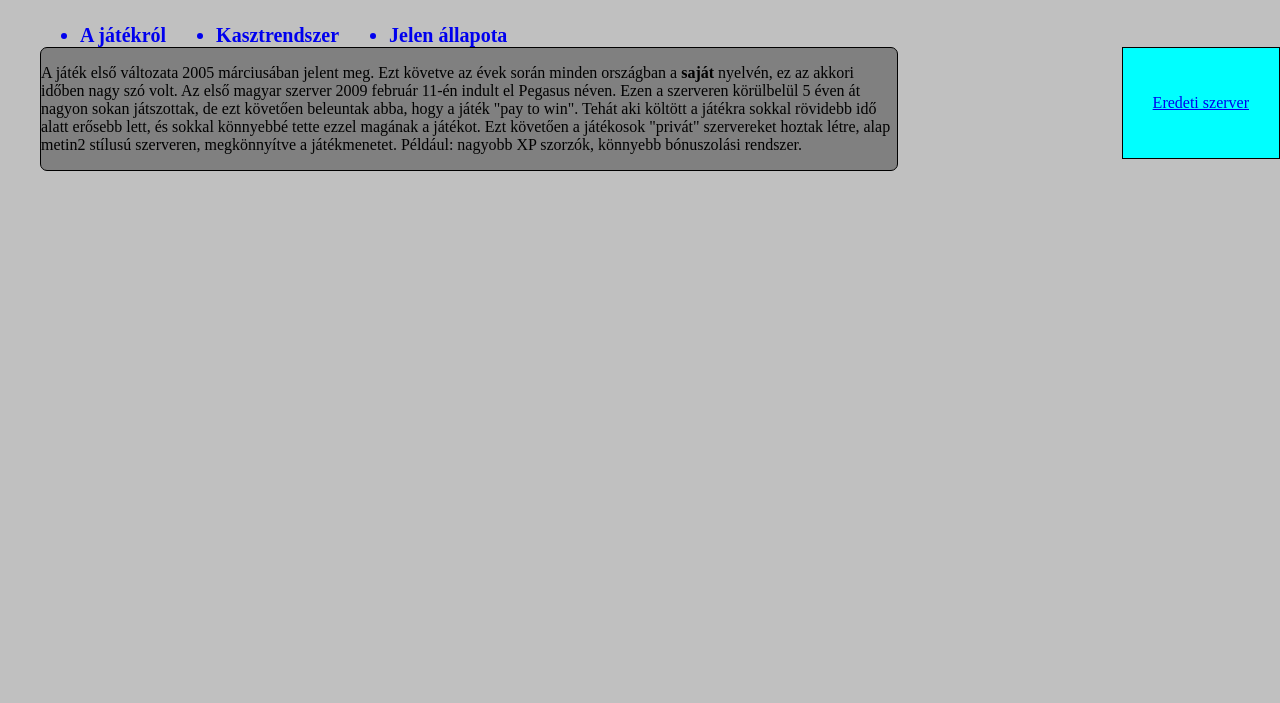
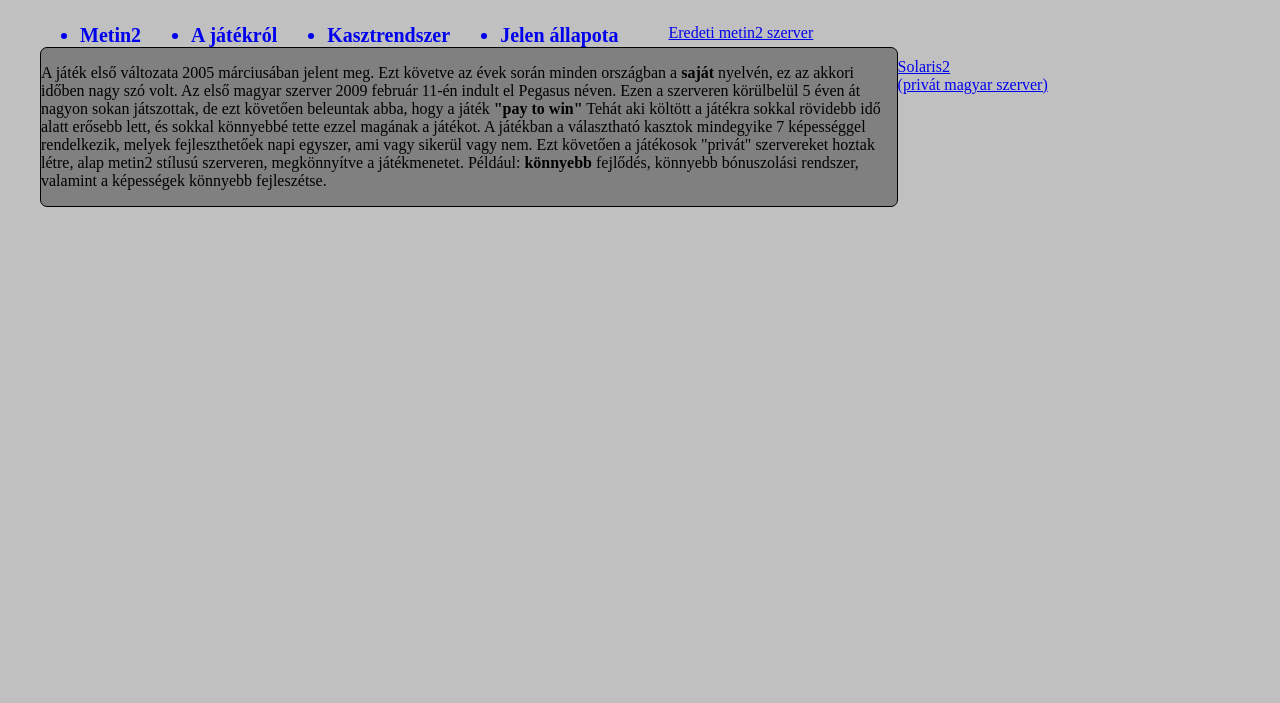
Before and after one commit to Ricsko/weboldal, a plain HTML site: page jatek.html in a window 1280 px wide. Shown: the part 97-800 px from the top of the page. Drawn offline with Linux system fonts and the light colour scheme.

Commit message:
menu átírása, div átírása, játék leírás hozzáadása

```diff
--- a/jatek.html
+++ b/jatek.html
@@ -15,27 +15,30 @@
         </header>
         <div class ="menu">
             <ul>
+                <a href="index.html"> <li>Metin2</li></a>
                 <a href="/jatek.html"> <li>A játékról </li> </a>
-                <a href ="#"> <li>Kasztrendszer </li> </a>
+                <a href ="/kasztok.html"> <li>Kasztrendszer </li> </a>
                 <a href = "#"> <li>Jelen állapota </li> </a>
             </ul>
         </div>
     </div>
-        <div class ="tartalom">
+
             <div id="bal">
                 <p> A játék első változata 2005 márciusában jelent meg. Ezt követve az évek során minden országban a <span style="font-weight: bold;">saját</span> nyelvén, ez az akkori időben nagy szó volt.
                 Az első magyar szerver 2009 február 11-én indult el Pegasus néven.
-                Ezen a szerveren körülbelül 5 éven át nagyon sokan játszottak, de ezt követően beleuntak abba, hogy a játék "pay to win". Tehát
-                aki költött a játékra sokkal rövidebb idő alatt erősebb lett, és sokkal könnyebbé tette ezzel magának a játékot.
-                Ezt követően a játékosok "privát" szervereket hoztak létre, alap metin2 stílusú szerveren, megkönnyítve a játékmenetet. Például: nagyobb XP szorzók, könnyebb bónuszolási rendszer.
+                Ezen a szerveren körülbelül 5 éven át nagyon sokan játszottak, de ezt követően beleuntak abba, hogy a játék <span style="font-weight: bold;">"pay to win"</span> Tehát
+                aki költött a játékra sokkal rövidebb idő alatt erősebb lett, és sokkal könnyebbé tette ezzel magának a játékot. A játékban a választható kasztok mindegyike 7 képességgel rendelkezik, melyek fejleszthetőek napi egyszer, ami vagy sikerül vagy nem.
+                Ezt követően a játékosok "privát" szervereket hoztak létre, alap metin2 stílusú szerveren, megkönnyítve a játékmenetet. Például:  <span style="font-weight: bold;">könnyebb</span> fejlődés, könnyebb bónuszolási rendszer, valamint a képességek könnyebb fejleszétse.
                 </p>
 
             </div>
 
-            <div id="jobb">
-                <a href="https://hu.metin2.gameforge.com/landing/partner?kid=a-02032-02232-1812-b3507158&gclid=CjwKCAiAm-2BBhANEiwAe7eyFGk4KGimx19g13RWo0ili838mCrfOjhTheHYFjmbc7oZG9Ymx_HbZxoCpb0QAvD_BwE" target="_blank"> <p>Eredeti szerver </p></a>
+            <div id="szerverek">
+                <a href="https://hu.metin2.gameforge.com/landing/partner?kid=a-02032-02232-1812-b3507158&gclid=CjwKCAiAm-2BBhANEiwAe7eyFGk4KGimx19g13RWo0ili838mCrfOjhTheHYFjmbc7oZG9Ymx_HbZxoCpb0QAvD_BwE" target="_blank"> <p>Eredeti metin2 szerver </p></a>
+                <span></span><a href="https://solaris2.hu/" target="_blank"> <p>Solaris2 <br>(privát magyar szerver)</p></a>
             </div>
-        </div>
+
+
 
         <footer>
             <p> A weboldalt készítette: <br> Szudár Richárd </p>
```
